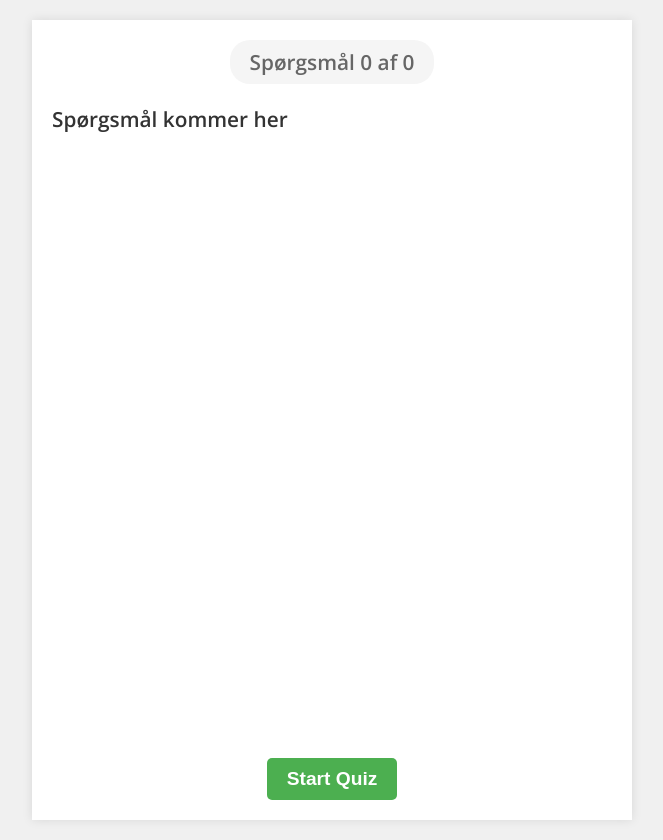
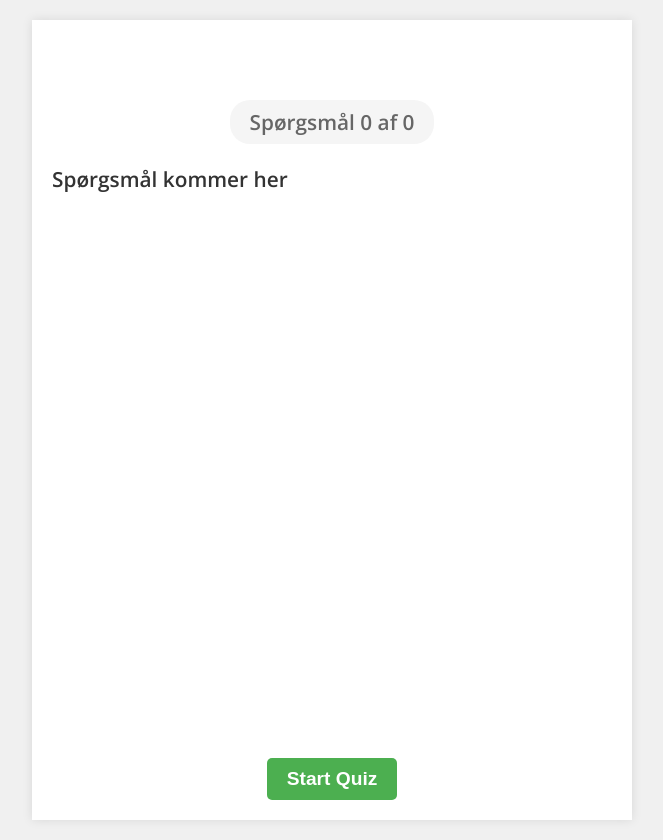
Before and after one commit to AyubBeriev/prove, a plain HTML site: page index.html in a window 1280 px wide. Shown: the whole page, without its empty margins (308-971 px from the left). Drawn offline with nearby package versions, Linux system fonts and the light colour scheme.

Commit message:
Updated design - top padding 80px

```diff
--- a/styles.css
+++ b/styles.css
@@ -23,7 +23,7 @@ body {
     max-width: 600px;
     background-color: white;
     border-radius: 0;
-    padding: 20px;
+    padding: 80px 20px 20px 20px;
     box-shadow: 0 0 10px rgba(0, 0, 0, 0.1);
     height: 100vh;
     position: relative;
```
